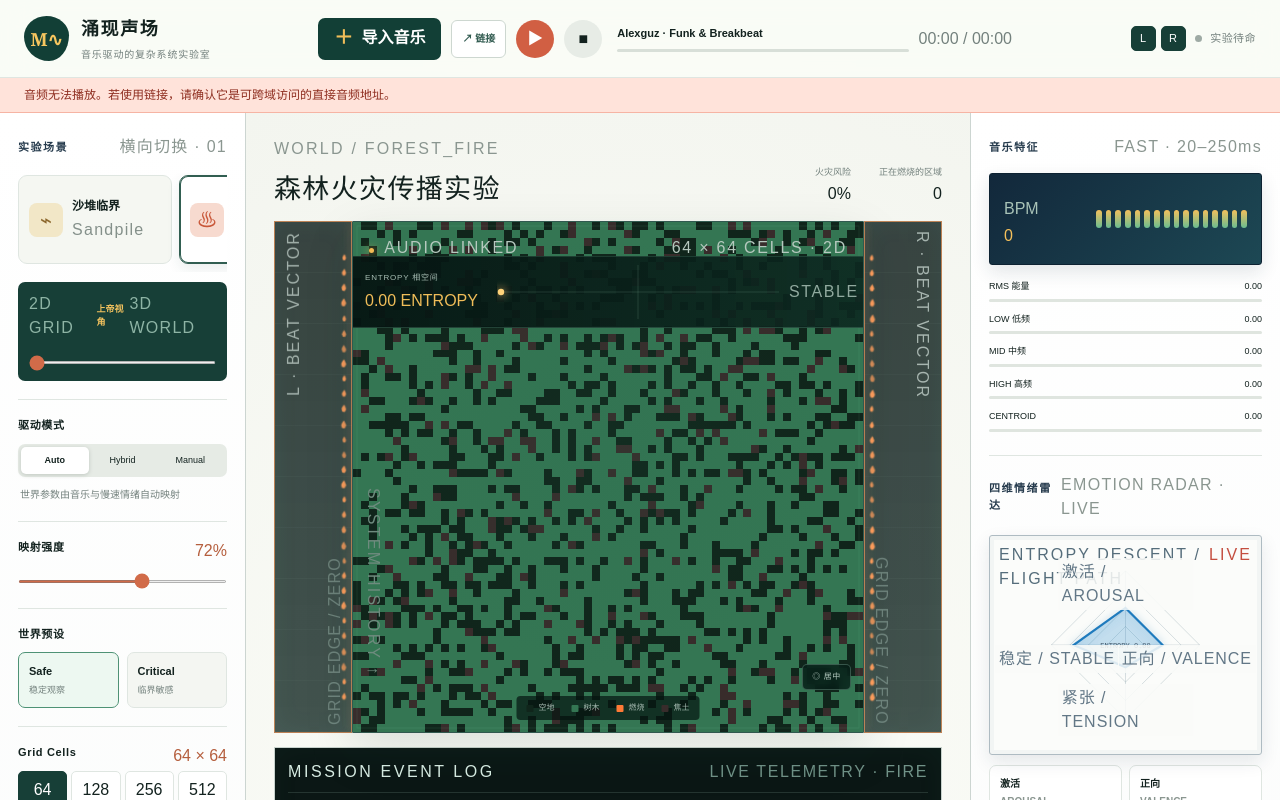
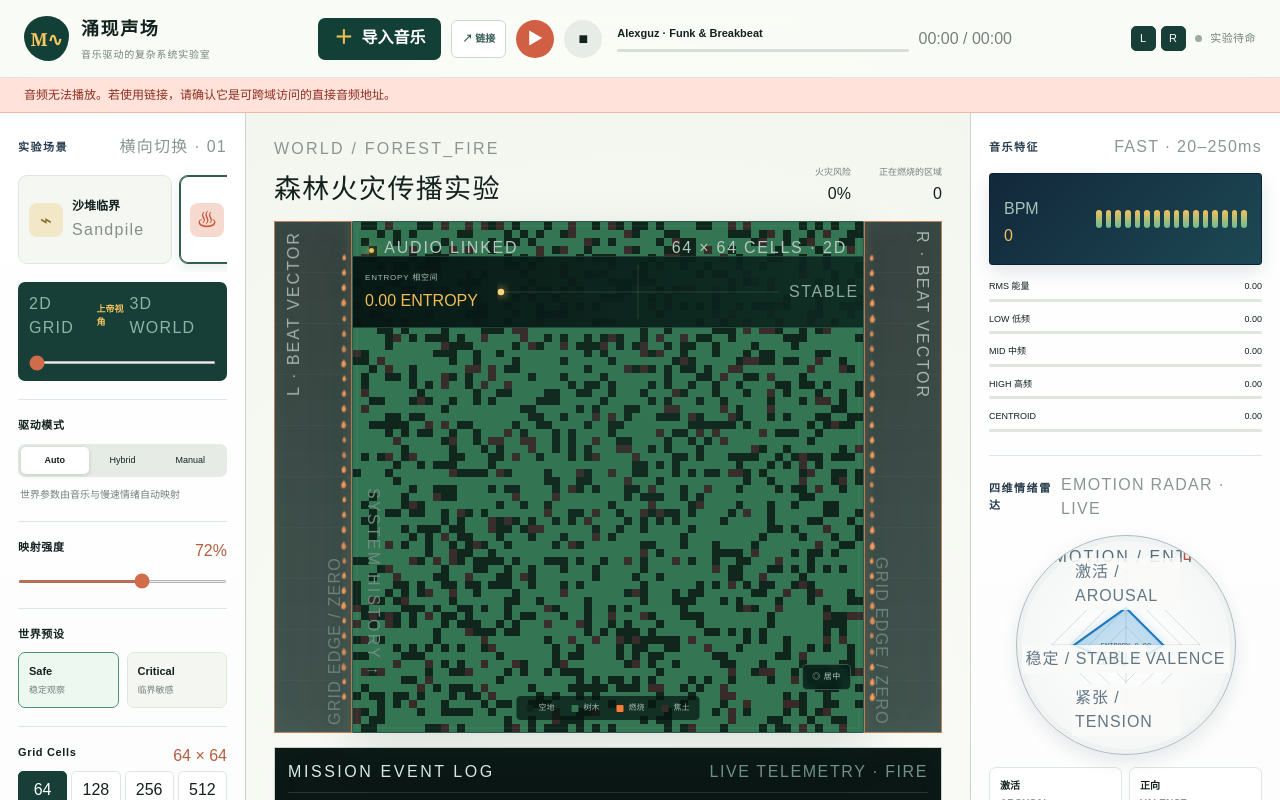
Before and after one commit to SongxiangT/EmergentSoundfield, a Next.js app: page / in a window 1280 px wide. Shown: the top 800 px of the page. Built offline with nearby package versions, Linux system fonts and the light colour scheme.

Commit message:
Restore emotion radar and update default track reference

```diff
--- a/app/globals.css
+++ b/app/globals.css
@@ -96,6 +96,13 @@ body {
 .view-slider span { font:7px var(--font-geist-mono),monospace;color:#8eb4a5;letter-spacing:.08em; }
 .view-slider strong { font-size:9px;color:#f1c15e; }
 .view-slider input { width:100%;accent-color:#f1c15e;cursor:grab; }
+.camera-console { margin-top:7px;padding:9px;background:#f7f9f8;border:1px solid #cbd5d1;border-radius:4px;box-shadow:0 3px 10px rgba(25,52,69,.05); }
+.camera-console > div:first-child { display:flex;align-items:center;justify-content:space-between;margin-bottom:7px; }
+.camera-console span,.camera-console em { font:7px var(--font-geist-mono),monospace;letter-spacing:.1em; }
+.camera-console span { color:#304a5b;font-weight:800; }.camera-console em { color:#83928c;font-style:normal; }
+.camera-options { display:grid;grid-template-columns:repeat(5,1fr);gap:3px; }
+.camera-options button { min-width:0;padding:6px 2px;border:1px solid #cad4d0;background:#fff;color:#64746d;border-radius:2px;font-size:8px;cursor:pointer; }
+.camera-options button.active { background:#173f37;border-color:#173f37;color:#fff;box-shadow:0 0 0 1px rgba(23,63,55,.16); }
 .control-block { border-top:1px solid var(--line); padding-top:17px; margin-top:18px; }
 .control-block > label,.label-row label,.seed label { font-size:11px;font-weight:800;letter-spacing:.06em;display:block;margin-bottom:10px; }
 .control-block p { font-size:10px;line-height:1.7;color:var(--muted);margin:9px 2px 0; }
@@ -263,9 +270,9 @@ input[type="range"] { width:100%;height:3px;accent-color:#d16b49;cursor:pointer;
 .metric-label strong { font:9px var(--font-geist-mono),monospace; }
 .track { height:3px;background:#dfe5df;overflow:hidden;border-radius:4px; }.track i { display:block;height:100%;transition:width .15s; }
 .emotion-head,.world-head { margin-top:23px;padding-top:17px;border-top:1px solid var(--line); }
-.radar-instrument { height:220px;position:relative;background:#fbfcfa;border:1px solid #aebbc2;border-radius:3px;margin:2px 0 10px;max-width:none;box-shadow:inset 0 0 0 4px #f2f5f4,0 7px 18px rgba(25,52,69,.1);overflow:hidden; }
+.radar-instrument { width:220px;height:220px;position:relative;background:radial-gradient(circle,#fff 0,#f4f7f5 72%);border:1px solid #aebbc2;border-radius:50%;margin:2px auto 12px;max-width:100%;box-shadow:inset 0 0 0 5px #eef2f0,0 7px 18px rgba(25,52,69,.1);overflow:hidden; }
 .radar-instrument canvas { width:100%;height:100%;display:block; }
-.radar-instrument::before { content:"ENTROPY DESCENT / FLIGHT PATH";position:absolute;top:7px;left:9px;color:#556d7b;font:7px var(--font-geist-mono),monospace;letter-spacing:.13em; }
+.radar-instrument::before { content:"4D EMOTION / ENTROPY";position:absolute;top:9px;left:50%;transform:translateX(-50%);white-space:nowrap;color:#556d7b;font:7px var(--font-geist-mono),monospace;letter-spacing:.13em; }
 .radar-instrument::after { content:"LIVE";position:absolute;top:7px;right:9px;color:#c44e3f;font:7px var(--font-geist-mono),monospace;letter-spacing:.13em; }
 .radar-label { position:absolute;color:#627786;background:rgba(251,252,250,.86);padding:2px 4px;font:6px var(--font-geist-mono),monospace;letter-spacing:.06em; }.radar-label.top{top:22px;left:50%;transform:translateX(-50%)}.radar-label.right{right:5px;top:50%}.radar-label.bottom{bottom:18px;left:50%;transform:translateX(-50%)}.radar-label.left{left:5px;top:50%}
 .emotion-grid { display:grid;grid-template-columns:1fr 1fr;gap:7px; }
```
